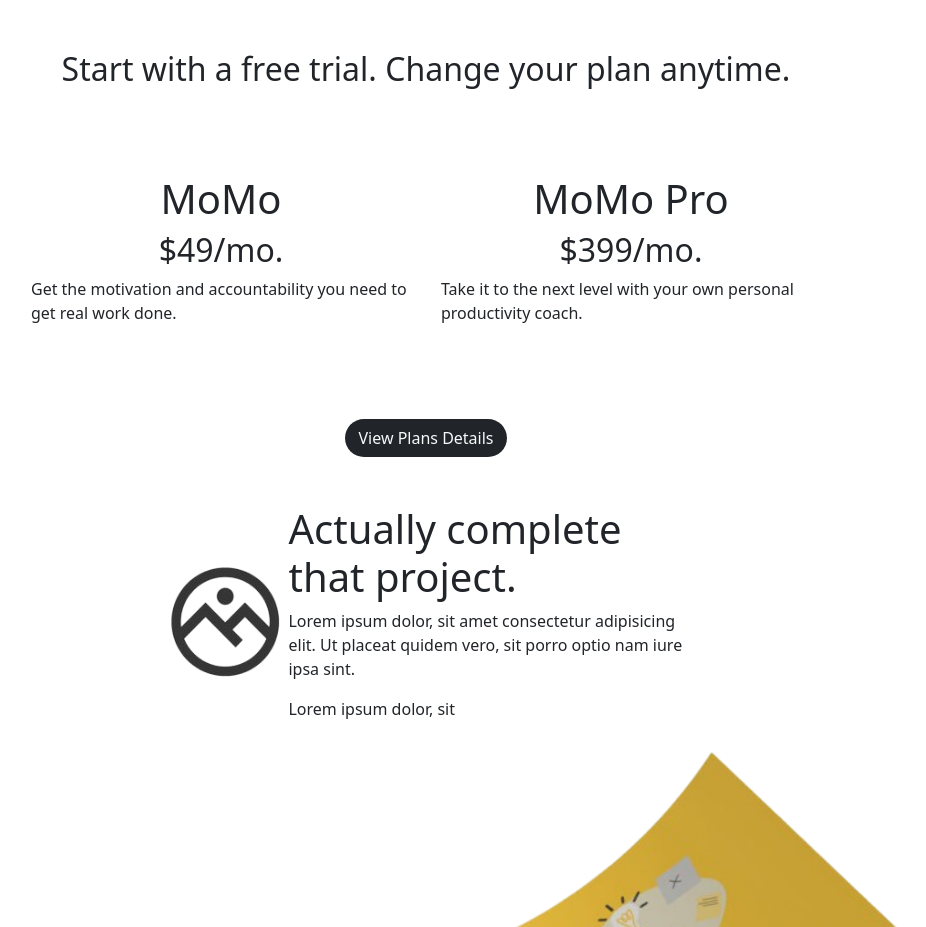
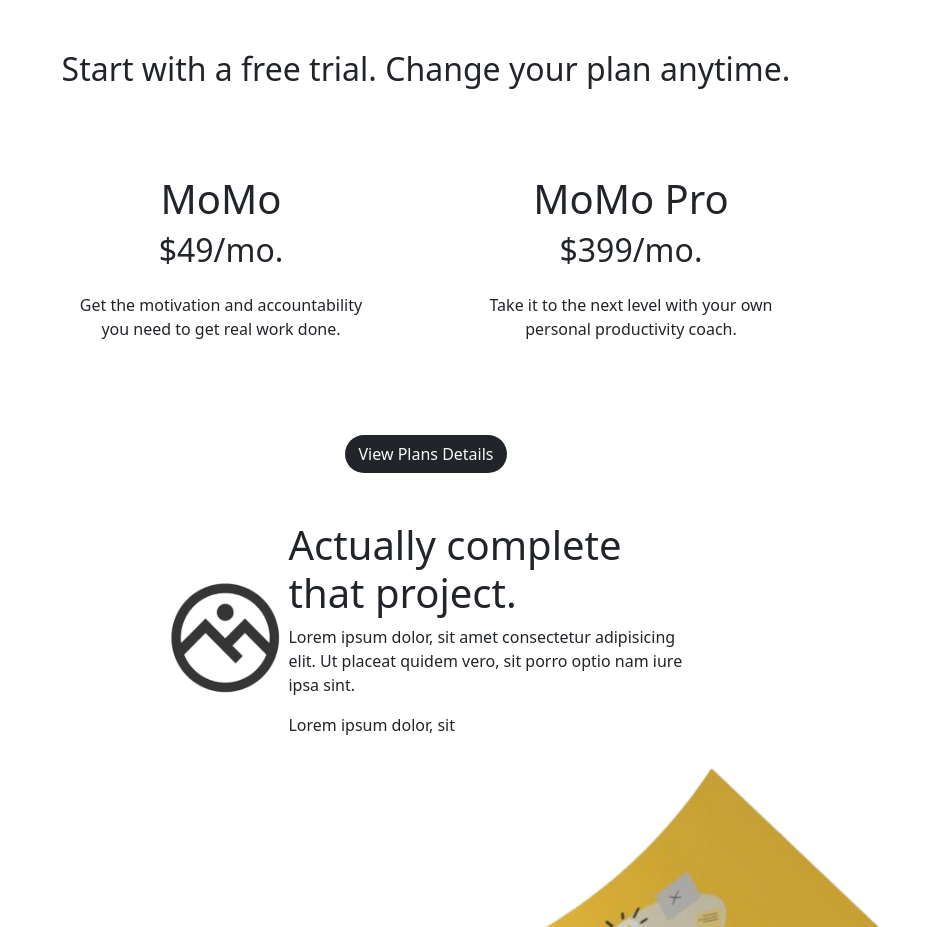
Before and after one commit to Ajith369369/motivated-mornings-frontend, a React (Vite) app: page / in a window 1280 px wide. Shown: the part 2700-3627 px from the top of the page, without its empty margins (214-1140 px from the left). Built offline with nearby package versions, Linux system fonts and the light colour scheme.

Commit message:
Add padding.

```diff
--- a/src/components/Pricing.jsx
+++ b/src/components/Pricing.jsx
@@ -12,18 +12,18 @@ function Pricing() {
               <h2>Start with a free trial. Change your plan anytime.</h2>
             </div>
             <div className="d-flex flex-wrap justify-content-center align-items-center">
-              <div className="pricing-item d-flex flex-column justify-content-center align-items-center py-5">
+              <div className="pricing-item d-flex flex-column justify-content-center align-items-center p-5">
                 <h1>MoMo</h1>
-                <h2>$49/mo.</h2>
-                <p>
+                <h2 className="mb-4">$49/mo.</h2>
+                <p className="text-center">
                   Get the motivation and accountability you need to get real
                   work done.
                 </p>
               </div>
-              <div className="pricing-item d-flex flex-column justify-content-center align-items-center py-5">
+              <div className="pricing-item d-flex flex-column justify-content-center align-items-center p-5">
                 <h1>MoMo Pro</h1>
-                <h2>$399/mo.</h2>
-                <p>
+                <h2 className="mb-4">$399/mo.</h2>
+                <p className="text-center">
                   Take it to the next level with your own personal productivity
                   coach.
                 </p>
```
